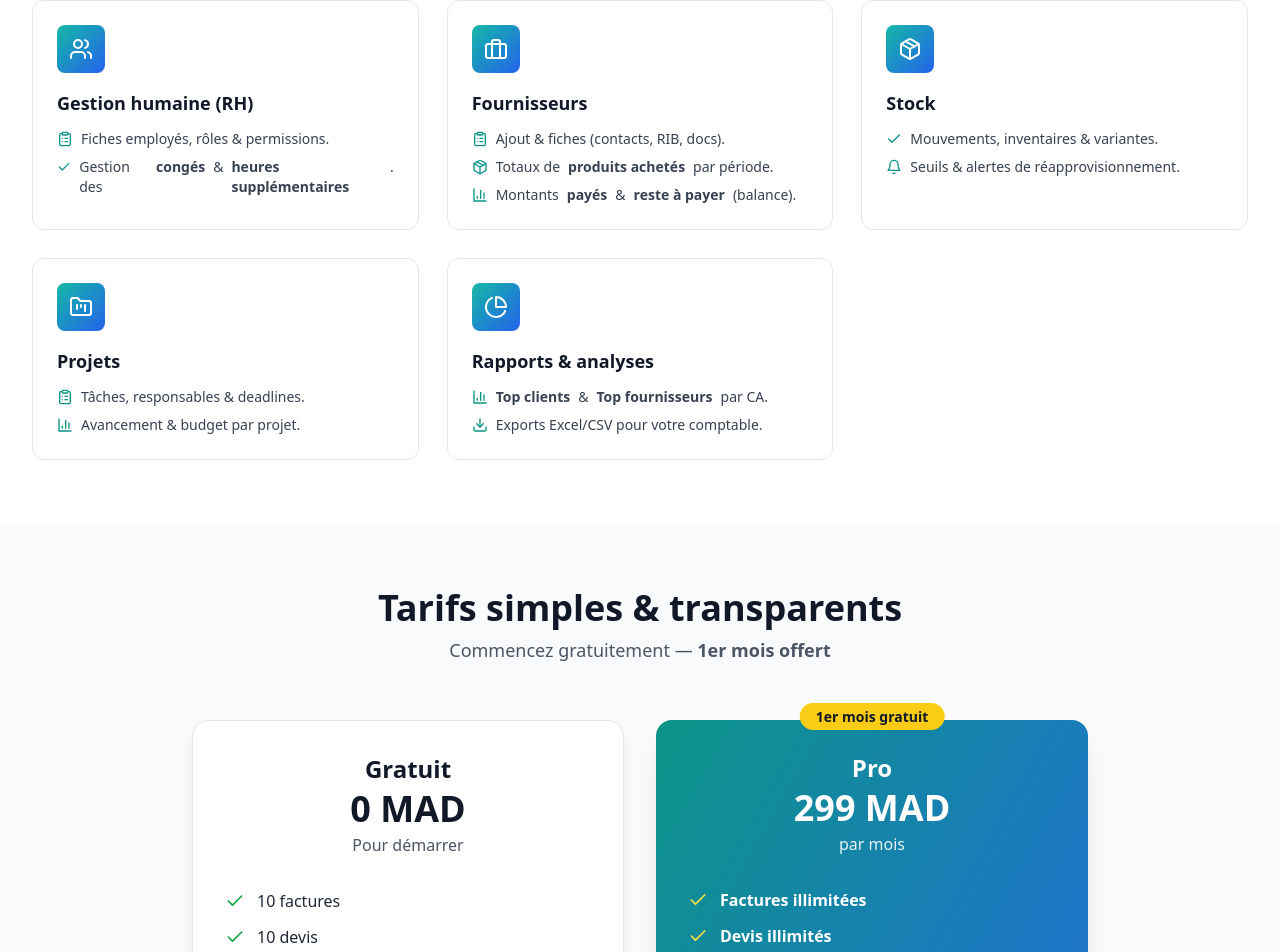
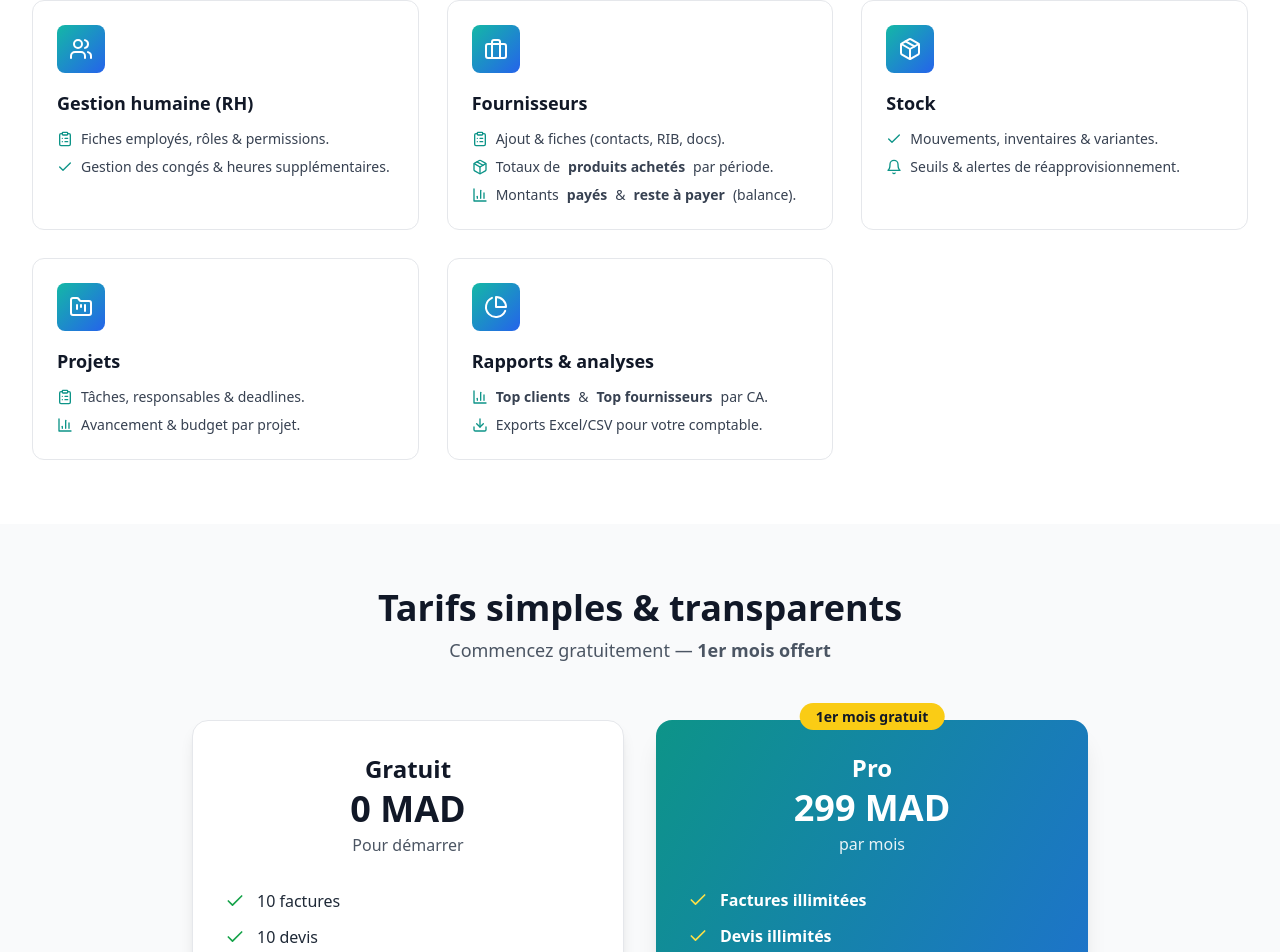
Before and after one commit to dofusbotss1-ctrl/facture5, a React (Vite) app: page / in a window 1280 px wide. Shown: the part 2040-2992 px from the top of the page. Built offline with nearby package versions, Linux system fonts and the light colour scheme; no server answers.

Commit message:
Updated HomePage.tsx

```diff
--- a/src/components/home/HomePage.tsx
+++ b/src/components/home/HomePage.tsx
@@ -286,7 +286,7 @@ export default function HomePage() {
               <h3 className="text-lg font-semibold text-gray-900 mb-3">Gestion humaine (RH)</h3>
               <ul className="space-y-2 text-gray-700 text-sm">
                 <li className="flex items-start gap-2"><ClipboardList className="w-4 h-4 mt-0.5 text-teal-600" /> Fiches employés, rôles & permissions.</li>
-                <li className="flex items-start gap-2"><Check className="w-4 h-4 mt-0.5 text-teal-600" /> Gestion des <strong>congés</strong> & <strong>heures supplémentaires</strong>.</li>
+                <li className="flex items-start gap-2"><Check className="w-4 h-4 mt-0.5 text-teal-600" /> Gestion des congés & heures supplémentaires.</li>
               </ul>
             </motion.div>
 
```
